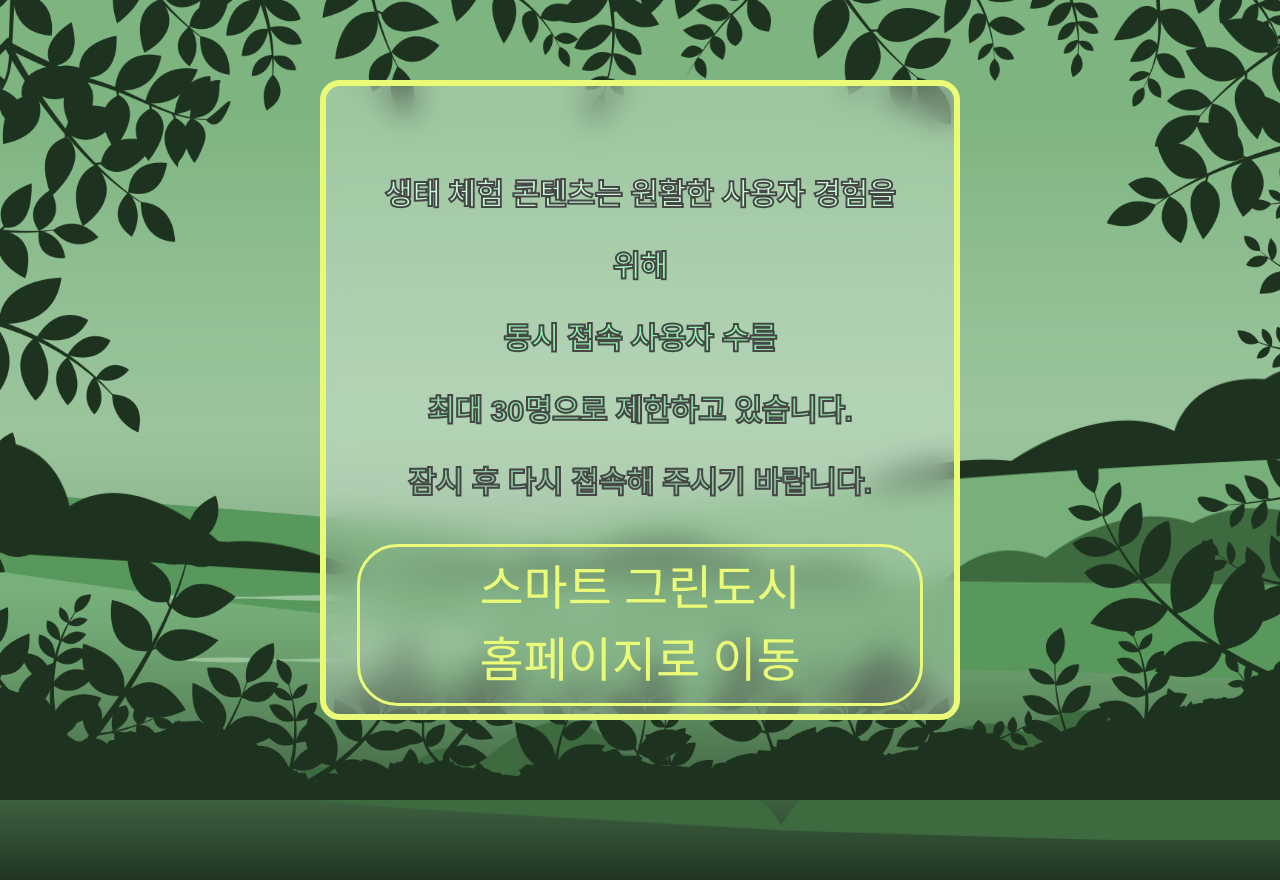
After one commit to Iamcoz/hwasungsi, a Flask app: page /over_capacity in a window 1280 px wide. The commit adds this page. Run offline with Flask 3, Linux system fonts and the light colour scheme; some libraries are stand-ins or nearby versions; some web fonts are replaced.

Commit message:
접속자수 제한 알림 페이지 생성

```diff
--- a/app.py
+++ b/app.py
@@ -1,4 +1,4 @@
-from flask import Flask, render_template, request, session, redirect
+from flask import Flask, render_template, request, session, redirect, url_for
 from flask_socketio import SocketIO, emit
 import os
 import uuid
@@ -18,9 +18,12 @@ connected_users = {}  # 사용자 관리를 위한 딕셔너리
 # def get_encrypted_user_id():
 #     return {'encrypted_user_id': session.get('encrypted_user_id')}
 
-# @app.route('/')
 @app.route('/index')
 def index():
+    global online_users     # index에 접속한 session 수
+    if online_users > 30:  # 접속자 수가 30을 초과하는 경우
+        return redirect(url_for('over_capacity'))   # over_capacity.html 로 리다이렉트
+
     user_id = request.args.get('user_id')
 
     # 암호화된 user_id를 세션에 저장
@@ -32,6 +35,9 @@ def index():
         session['user_id'] = str(uuid.uuid4())
     return render_template('index.html')
 
+@app.route('/over_capacity')
+def over_capacity():
+    return render_template('over_capacity.html')
 
 # @app.route('/to_webgl')
 # def to_webgl():
@@ -53,7 +59,8 @@ def index():
 # 사용자가 웹페이지에 처음 접속할 때 호출되는 함수
 @socketio.on('connect')
 def on_connect():
-    pass  # 아무런 작업 X -> 채팅 버튼애 따라 cnt 할거라
+    global online_users
+    online_users += 1
 
 @socketio.on('join')
 def on_join(data):
@@ -78,6 +85,7 @@ def client_disconnect(data):
 def on_disconnect():
     global online_users
     user_socket_id = request.sid
+
     if user_socket_id in connected_users:
         nickname = connected_users.pop(user_socket_id)
         online_users -= 1
--- a/static/css/style.css
+++ b/static/css/style.css
@@ -799,7 +799,6 @@ svg {
 }
 
 @media (max-width: 320px) {
-
 	.intro_p,
 	.sec_p {
 		font-size: 0.8rem;
--- a/templates/index.html
+++ b/templates/index.html
@@ -46,7 +46,7 @@
             <p class="title col-lg-6 lead masthead-subheading">화성시 <br />스마트 그린도시</p>
             <p class="grad_text mb-0 masthead-heading">
               생태 체험<br>서비스<br>
-              <button id="goToWebGL" class="btn">생태체험 컨텐츠로<br>이동</button>
+              <button id="goToWebGL" class="btn">생태체험 콘텐츠로<br>이동</button>
             </p>
           </div>
 
--- /dev/null
+++ b/templates/over_capacity.html
@@ -0,0 +1,63 @@
+<!DOCTYPE html>
+<html lang="en">
+
+<head>
+    <meta charset="utf-8" />
+    <meta name="viewport" content="width=device-width, initial-scale=1, shrink-to-fit=no" />
+    <meta name="description" content="" />
+    <meta name="author" content="" />
+    <title>접속자 수 제한 페이지</title>
+    <!-- Favicon-->
+    <link rel="icon" type="image/x-icon" href="../static/assets/favicon.ico" />
+    <!-- Font Awesome icons (free version)-->
+    <script src="https://use.fontawesome.com/releases/v6.3.0/js/all.js" crossorigin="anonymous"></script>
+    <!-- Google fonts-->
+    <link href="https://fonts.googleapis.com/css?family=Montserrat:400,700" rel="stylesheet" type="text/css" />
+    <link href="https://fonts.googleapis.com/css?family=Lato:400,700,400italic,700italic" rel="stylesheet"
+        type="text/css" />
+    <!-- Core theme CSS (includes Bootstrap)-->
+    <link href="../static/css/styles.css" rel="stylesheet" />
+    <link rel="stylesheet" href="../static/css/style.css" />
+    <script src="https://cdnjs.cloudflare.com/ajax/libs/gsap/2.0.2/TweenMax.min.js"></script>
+
+    <!-- <script>
+        // 30초 후에 시민포탈로 자동 리다이렉트
+        setTimeout(function () {
+            window.location.href = "https://greencityhs.or.kr/";
+        }, 30000);  // 30000 밀리초 (30초)
+    </script> -->
+</head>
+
+<body id="page-top">
+    <!-- Masthead-->
+    <header class="masthead text-white text-center">
+        <div class="container d-flex align-items-center flex-column">
+            <nav class="bg-image-full"></nav>
+            <div class="layers bg-image-full"></div>
+            <div class="forest bg-image-full"></div>
+
+            <section class="box">
+                <div class="my-5 centered_box">
+                    <div class="menu row justify-content-center text_area">
+                        <p class="grad_text mb-0 masthead-heading" style="font-size: 30px;">
+                            생태 체험 콘텐츠는 원활한 사용자 경험을 위해<br>동시 접속 사용자 수를<br>최대 30명으로 제한하고 있습니다.<br>
+                            잠시 후 다시 접속해 주시기 바랍니다.
+                        </p>
+                    </div>
+                    <div class="menu row justify-content-center text_area">
+                        <button class="btn" onclick="window.location.href='https://greencityhs.or.kr/'">스마트
+                            그린도시<br>홈페이지로 이동</button>
+                    </div>
+                </div>
+            </section>
+            <div class="bg-image bg-image-full"></div>
+        </div>
+    </header>
+    <!-- Bootstrap core JS-->
+    <script src="https://cdn.jsdelivr.net/npm/bootstrap@5.2.3/dist/js/bootstrap.bundle.min.js"></script>
+    <!-- Core theme JS-->
+    <script src="../static/js/scripts.js"></script>
+    <script src="../static/js/script.js"></script>
+</body>
+
+</html>
```
